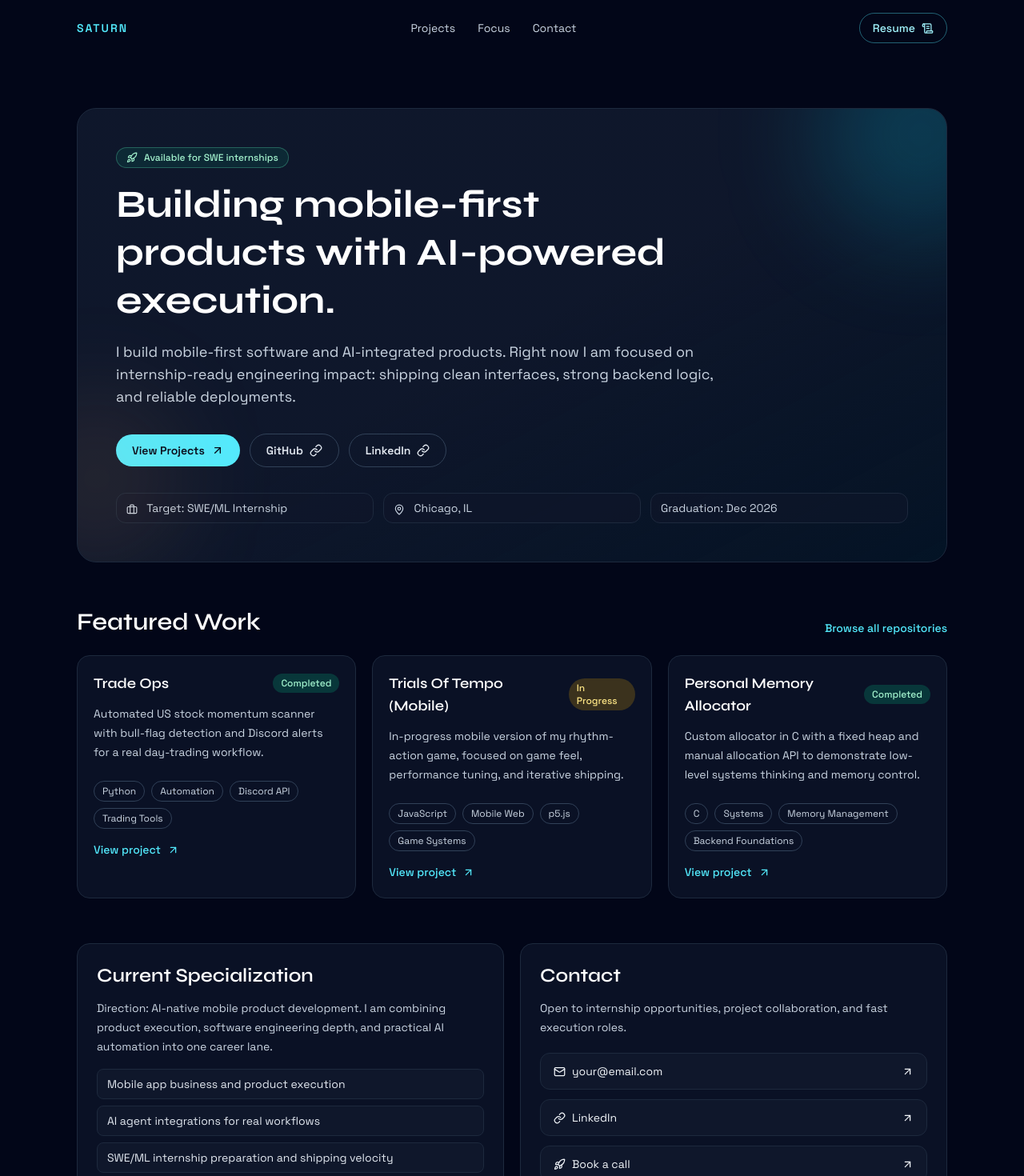
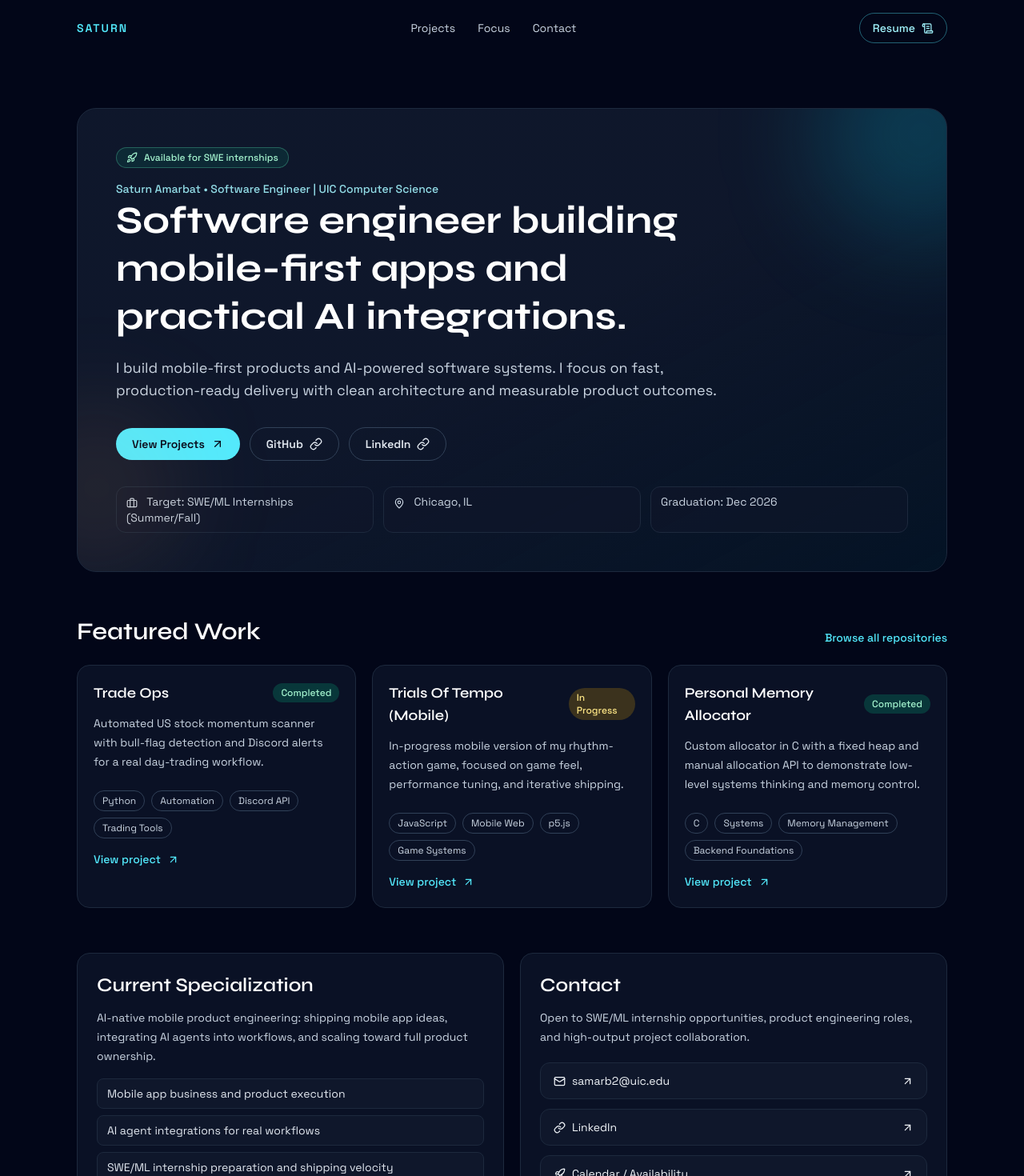
Before and after one commit to saturn-amarbat/personal-website, a Next.js app: page / in a window 1280 px wide. Shown: the top 1470 px of the page at 80% size. Built offline with nearby package versions, Linux system fonts and the light colour scheme.

Commit message:
Add real email and Google Calendar link to contact section

```diff
--- a/src/app/page.js
+++ b/src/app/page.js
@@ -16,13 +16,14 @@ const CONFIG = {
   role: "Software Engineer | UIC Computer Science",
   location: "Chicago, IL",
   graduation: "Dec 2026",
-  email: "your@email.com",
+  email: "samarb2@uic.edu",
   githubUrl: "https://github.com/saturn-amarbat",
-  linkedinUrl: "https://linkedin.com/in/yourprofile",
-  calendlyUrl: "https://cal.com/your-handle",
-  resumeUrl: "/saturn_resume.pdf",
+  linkedinUrl: "https://www.linkedin.com/in/saturn-amarbat-tech",
+  calendarUrl:
+    "https://calendar.google.com/calendar/u/1?cid=c2FuY2hpcmFtYXJAZ21haWwuY29t",
+  resumeUrl: "/saturn_amarbat.pdf",
   pitch:
-    "I build mobile-first software and AI-integrated products. Right now I am focused on internship-ready engineering impact: shipping clean interfaces, strong backend logic, and reliable deployments.",
+    "I build mobile-first products and AI-powered software systems. I focus on fast, production-ready delivery with clean architecture and measurable product outcomes.",
   currentFocus: [
     "Mobile app business and product execution",
     "AI agent integrations for real workflows",
@@ -147,8 +148,13 @@ export default function Home() {
             <Rocket size={14} /> Available for SWE internships
           </p>
 
+          <p className="text-sm font-medium text-cyan-200/90">
+            {CONFIG.name} • {CONFIG.role}
+          </p>
+
           <h1 className="font-display max-w-3xl text-3xl font-bold leading-tight text-white md:text-5xl">
-            Building mobile-first products with AI-powered execution.
+            Software engineer building mobile-first apps and practical AI
+            integrations.
           </h1>
 
           <p className="mt-5 max-w-3xl text-base leading-7 text-slate-300 md:text-lg">
@@ -183,7 +189,7 @@ export default function Home() {
           <div className="mt-8 grid gap-3 text-sm text-slate-300 md:grid-cols-3">
             <p className="rounded-xl border border-slate-800 bg-slate-900/60 px-3 py-2">
               <Briefcase size={14} className="mr-2 inline" /> Target: SWE/ML
-              Internship
+              Internships (Summer/Fall)
             </p>
             <p className="rounded-xl border border-slate-800 bg-slate-900/60 px-3 py-2">
               <MapPin size={14} className="mr-2 inline" /> {CONFIG.location}
@@ -269,9 +275,9 @@ export default function Home() {
               Current Specialization
             </h2>
             <p className="mt-3 text-sm leading-6 text-slate-300">
-              Direction: AI-native mobile product development. I am combining
-              product execution, software engineering depth, and practical AI
-              automation into one career lane.
+              AI-native mobile product engineering: shipping mobile app ideas,
+              integrating AI agents into workflows, and scaling toward full
+              product ownership.
             </p>
             <ul className="mt-4 space-y-2 text-sm text-slate-200">
               {CONFIG.currentFocus.map((focus) => (
@@ -293,8 +299,8 @@ export default function Home() {
               Contact
             </h2>
             <p className="mt-3 text-sm leading-6 text-slate-300">
-              Open to internship opportunities, project collaboration, and fast
-              execution roles.
+              Open to SWE/ML internship opportunities, product engineering
+              roles, and high-output project collaboration.
             </p>
             <div className="mt-5 space-y-3 text-sm">
               <a
@@ -318,13 +324,13 @@ export default function Home() {
                 <ArrowUpRight size={15} />
               </a>
               <a
-                href={CONFIG.calendlyUrl}
+                href={CONFIG.calendarUrl}
                 target="_blank"
                 rel="noopener noreferrer"
                 className="flex items-center justify-between rounded-xl border border-slate-800 bg-slate-900 px-4 py-3 text-slate-100 transition hover:border-cyan-300/40"
               >
                 <span className="inline-flex items-center gap-2">
-                  <Rocket size={15} /> Book a call
+                  <Rocket size={15} /> Calendar / Availability
                 </span>
                 <ArrowUpRight size={15} />
               </a>
```
Also changed, not shown: 2 other files (tests, documents, lock files or other folders).
